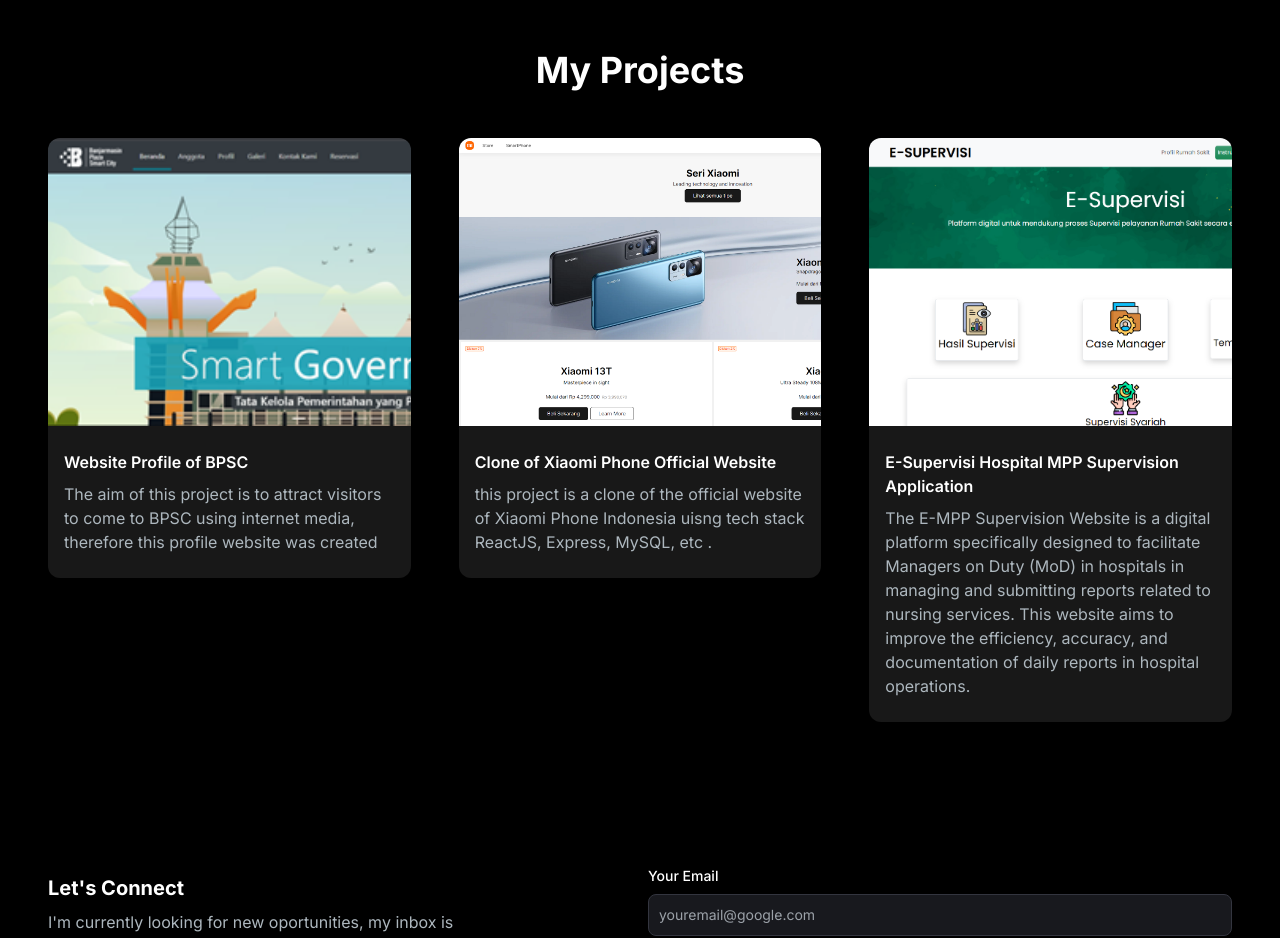
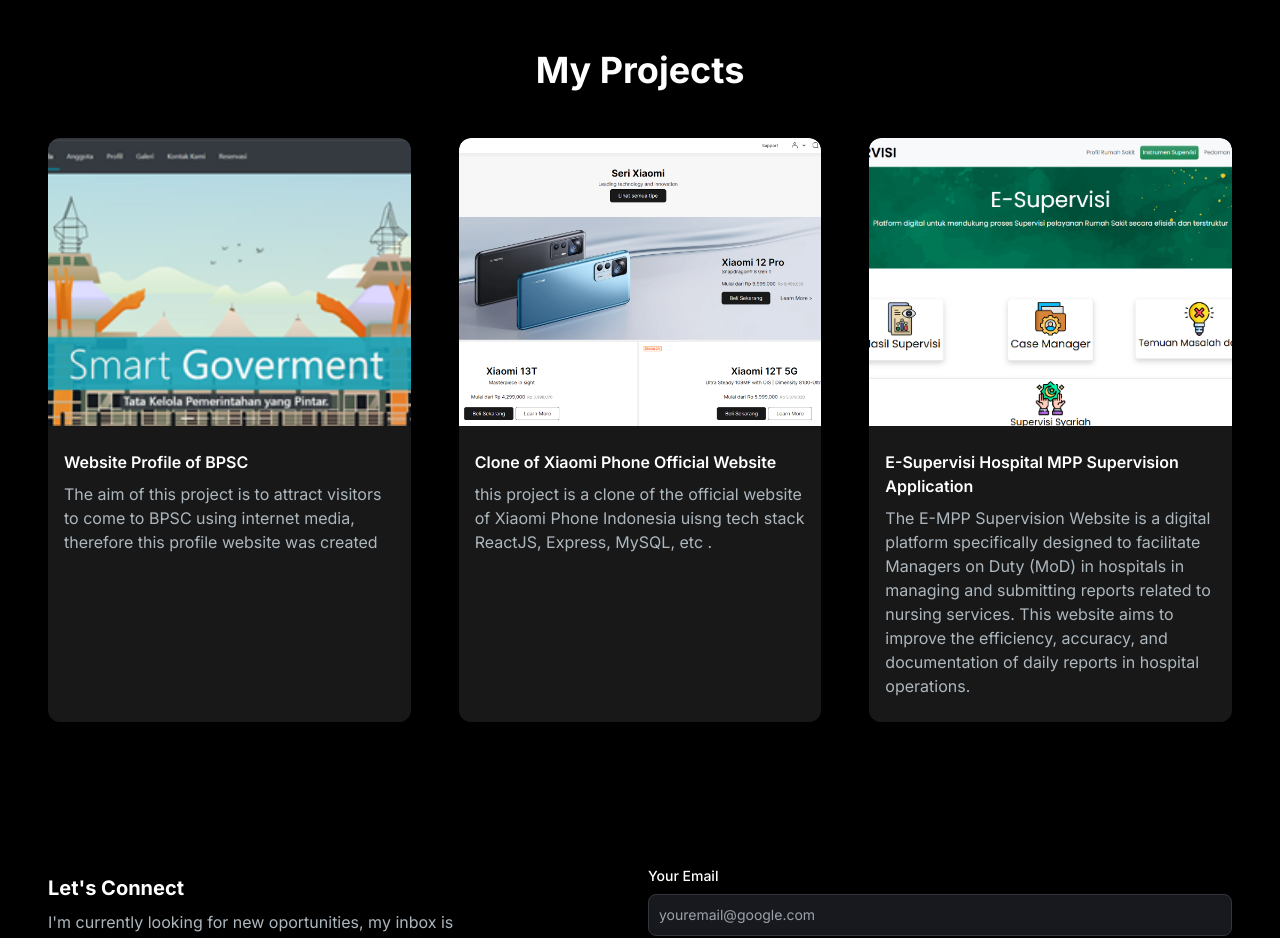
Before and after one commit to diqimusyaffa29/web-portfolio-v2, a Next.js app: page / in a window 1280 px wide. Shown: the part 980-1918 px from the top of the page. Built offline with nearby package versions, Linux system fonts and the light colour scheme.

Commit message:
style: :art: Improve formatting and consistency in ProjectCard component

```diff
--- a/src/app/components/ProjectCard.jsx
+++ b/src/app/components/ProjectCard.jsx
@@ -1,13 +1,13 @@
 import React from "react";
-import {CodeBracketIcon, EyeIcon} from "@heroicons/react/24/solid";
+import { CodeBracketIcon, EyeIcon } from "@heroicons/react/24/solid";
 import Link from "next/link";
 
-const ProjectCard = ({imgUrl, title, description, gitUrl, previewUrl}) => {
+const ProjectCard = ({ imgUrl, title, description, gitUrl, previewUrl }) => {
     return (
-        <div className="">
-            <div
-                className="h-52 md:h-72 rounded-t-xl relative group"
-                style={{background: `url(${imgUrl})`, backgroundSize: "cover"}}>
+        <div className="flex flex-col h-full overflow-hidden bg-[#181818] rounded-xl">
+            <div className={`h-52 md:h-72 rounded-t-xl relative group `}
+                style={{ backgroundImage: `url(${imgUrl})`, backgroundSize: "cover", backgroundPosition: "center", backgroundRepeat: 'no-repeat' }}
+            >
                 <div className="overlay items-center justify-center absolute top-0 left-0 w-full h-full bg-[#181818] bg-opacity-0 hidden group-hover:flex group-hover:bg-opacity-80 transition-all duration-500">
                     <Link
                         href={gitUrl}
@@ -26,7 +26,7 @@
                 <h5 className="font-xl font-semibold mb-2">{title}</h5>
                 <p className="text-[#ADB7BE]">{description}</p>
             </div>
-        </div>
+        </div >
     );
 };
 
```
